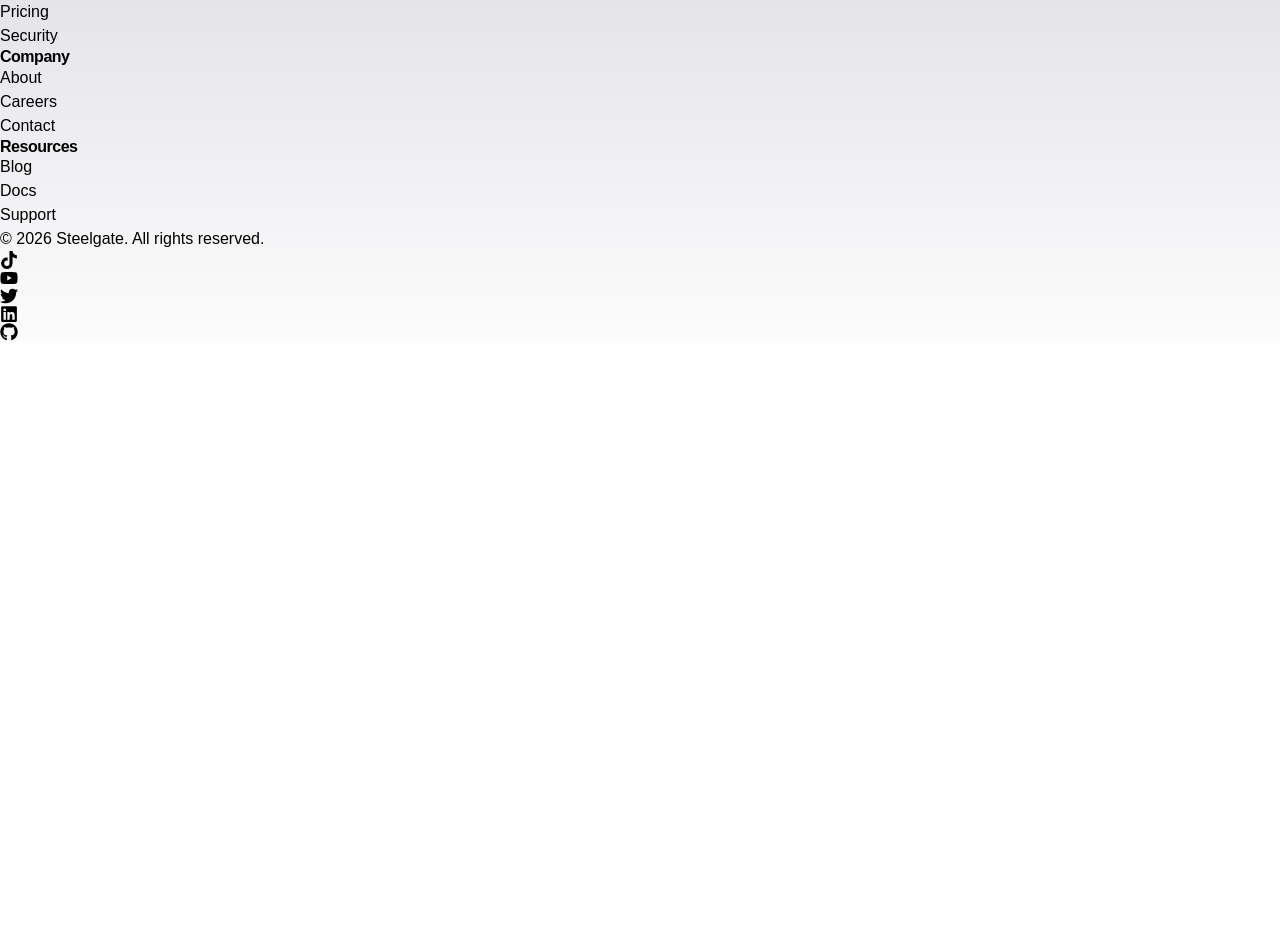
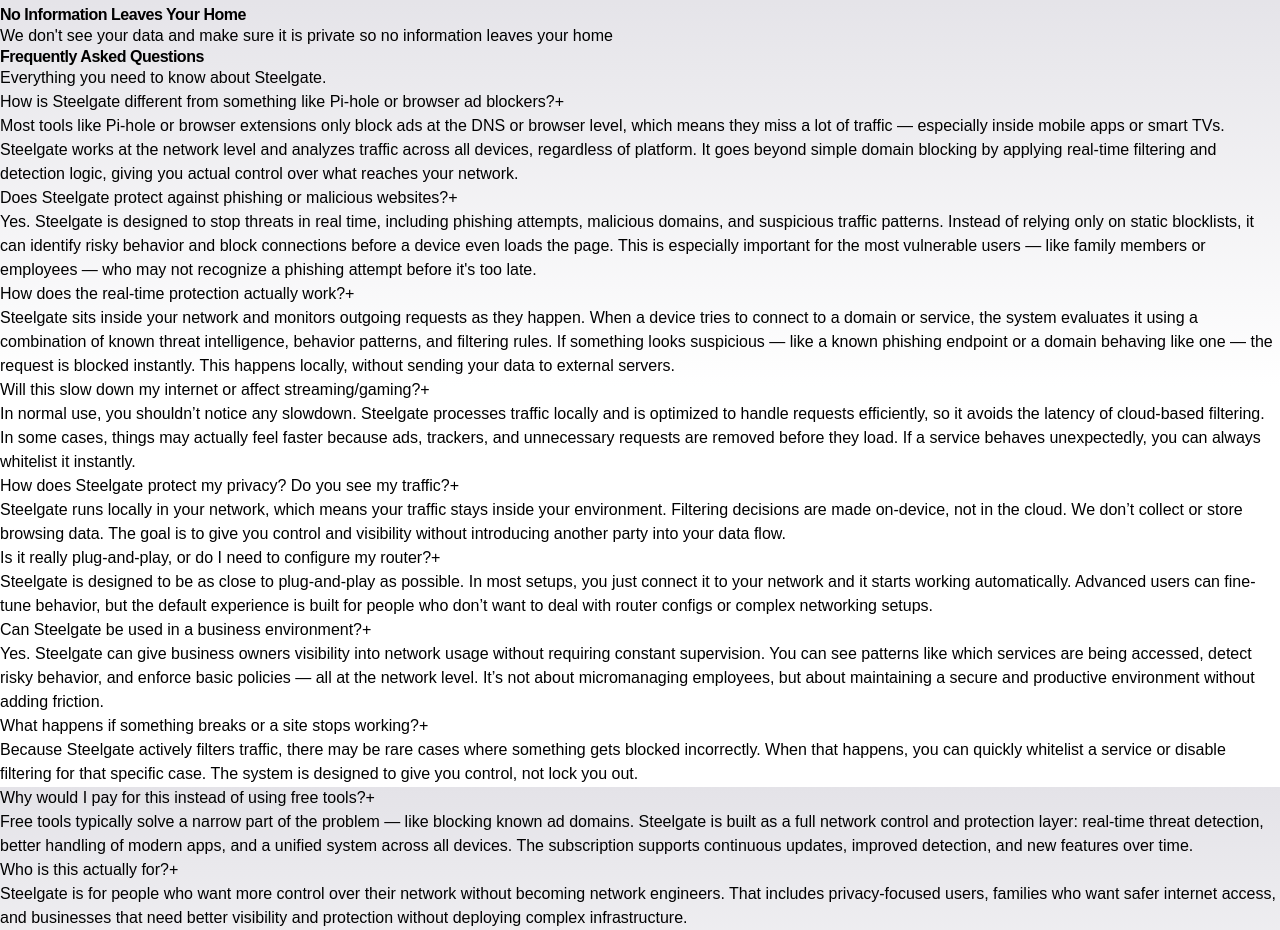
Before and after one commit to george1586/RatfaNewWebsite, a React (Vite) app in the folder RatfaNewWebsite/client/: page / in a window 1280 px wide. Shown: the part 3213-4143 px from the top of the page. Before the commit the page ends 3554 px from the top, so only its background shows below. Built offline with nearby package versions, Linux system fonts and the light colour scheme; a web font is replaced by a local one.

Commit message:
faq added

```diff
--- /dev/null
+++ b/RatfaNewWebsite/client/src/components/Faq.jsx
@@ -0,0 +1,100 @@
+import { useState } from "react";
+
+const faqData = [
+    {
+        question: "How is Steelgate different from something like Pi-hole or browser ad blockers?",
+        answer: "Most tools like Pi-hole or browser extensions only block ads at the DNS or browser level, which means they miss a lot of traffic — especially inside mobile apps or smart TVs. Steelgate works at the network level and analyzes traffic across all devices, regardless of platform. It goes beyond simple domain blocking by applying real-time filtering and detection logic, giving you actual control over what reaches your network."
+    },
+    {
+        question: "Does Steelgate protect against phishing or malicious websites?",
+        answer: "Yes. Steelgate is designed to stop threats in real time, including phishing attempts, malicious domains, and suspicious traffic patterns. Instead of relying only on static blocklists, it can identify risky behavior and block connections before a device even loads the page. This is especially important for the most vulnerable users — like family members or employees — who may not recognize a phishing attempt before it's too late."
+    },
+    {
+        question: "How does the real-time protection actually work?",
+        answer: "Steelgate sits inside your network and monitors outgoing requests as they happen. When a device tries to connect to a domain or service, the system evaluates it using a combination of known threat intelligence, behavior patterns, and filtering rules. If something looks suspicious — like a known phishing endpoint or a domain behaving like one — the request is blocked instantly. This happens locally, without sending your data to external servers."
+    },
+    {
+        question: "Will this slow down my internet or affect streaming/gaming?",
+        answer: "In normal use, you shouldn’t notice any slowdown. Steelgate processes traffic locally and is optimized to handle requests efficiently, so it avoids the latency of cloud-based filtering. In some cases, things may actually feel faster because ads, trackers, and unnecessary requests are removed before they load. If a service behaves unexpectedly, you can always whitelist it instantly."
+    },
+    {
+        question: "How does Steelgate protect my privacy? Do you see my traffic?",
+        answer: "Steelgate runs locally in your network, which means your traffic stays inside your environment. Filtering decisions are made on-device, not in the cloud. We don’t collect or store browsing data. The goal is to give you control and visibility without introducing another party into your data flow."
+    },
+    {
+        question: "Is it really plug-and-play, or do I need to configure my router?",
+        answer: "Steelgate is designed to be as close to plug-and-play as possible. In most setups, you just connect it to your network and it starts working automatically. Advanced users can fine-tune behavior, but the default experience is built for people who don’t want to deal with router configs or complex networking setups."
+    },
+    {
+        question: "Can Steelgate be used in a business environment?",
+        answer: "Yes. Steelgate can give business owners visibility into network usage without requiring constant supervision. You can see patterns like which services are being accessed, detect risky behavior, and enforce basic policies — all at the network level. It’s not about micromanaging employees, but about maintaining a secure and productive environment without adding friction."
+    },
+    {
+        question: "What happens if something breaks or a site stops working?",
+        answer: "Because Steelgate actively filters traffic, there may be rare cases where something gets blocked incorrectly. When that happens, you can quickly whitelist a service or disable filtering for that specific case. The system is designed to give you control, not lock you out."
+    },
+    {
+        question: "Why would I pay for this instead of using free tools?",
+        answer: "Free tools typically solve a narrow part of the problem — like blocking known ad domains. Steelgate is built as a full network control and protection layer: real-time threat detection, better handling of modern apps, and a unified system across all devices. The subscription supports continuous updates, improved detection, and new features over time."
+    },
+    {
+        question: "Who is this actually for?",
+        answer: "Steelgate is for people who want more control over their network without becoming network engineers. That includes privacy-focused users, families who want safer internet access, and businesses that need better visibility and protection without deploying complex infrastructure."
+    }
+];
+
+function FAQ() {
+    const [openIndex, setOpenIndex] = useState(null);
+
+    const toggle = (index) => {
+        setOpenIndex(openIndex === index ? null : index);
+    };
+
+    return (
+        <section className="w-full py-24 bg-[#f0f0f0]">
+            <div className="max-w-4xl mx-auto">
+                <div className="text-center mb-16">
+                    <h2 className="text-4xl sm:text-5xl font-bold text-[var(--text-landing)]">
+                        Frequently Asked Questions
+                    </h2>
+                    <p className="mt-4 text-[var(--text-light)]">
+                        Everything you need to know about Steelgate.
+                    </p>
+                </div>
+
+                <div className="space-y-4">
+                    {faqData.map((item, index) => (
+                        <div
+                            key={index}
+                            className="border border-[var(--border-light)] rounded-lg overflow-hidden"
+                        >
+                            <button
+                                onClick={() => toggle(index)}
+                                className="w-full flex justify-between items-center px-6 py-5 text-left"
+                            >
+                                <span className="text-lg text-[var(--text-landing)]">
+                                    {item.question}
+                                </span>
+
+                                <span className="text-[var(--text-light)] text-xl">
+                                    {openIndex === index ? "−" : "+"}
+                                </span>
+                            </button>
+
+                            <div
+                                className={`transition-all duration-300 ease-in-out overflow-hidden ${openIndex === index ? "max-h-[300px]" : "max-h-0"
+                                    }`}
+                            >
+                                <p className="px-6 pb-5 text-[var(--text-light)]">
+                                    {item.answer}
+                                </p>
+                            </div>
+                        </div>
+                    ))}
+                </div>
+            </div>
+        </section>
+    );
+}
+
+export default FAQ;
--- a/RatfaNewWebsite/client/src/components/FeatureShowcase.jsx
+++ b/RatfaNewWebsite/client/src/components/FeatureShowcase.jsx
@@ -10,10 +10,10 @@
 const features = [
     { title: "Firewall", img: firewallImg },
     { title: "Parental Control", img: parentalImg },
-    { title: "VPN Server & Client", img: aiShit },
+    { title: "Safe search", img: parentalImg },
     { title: "Ad Block" },
     { title: "Intrusion Prevention" },
-    { title: "Network Segment" },
+    { title: "Dopamine Free" },
     { title: "Bandwidth Usage"},
 ];
 
@@ -68,7 +68,7 @@
     return (
         <section
             ref={sectionRef}
-            className="w-full bg-[var(--bg-top)] px-6 md:px-16 py-20"
+            className="w-full bg-[var(--bg-top)] px-6 md:px-16 py-20 min-h-screen"
         >
             <div className="max-w-[1200px] mx-auto flex flex-col md:flex-row items-center gap-12">
 
@@ -76,7 +76,7 @@
                     <img
                         src={features[displayed].img}
                         className={`
-                            w-full max-w-[350px] object-contain lg:min-h-[800px]
+                            w-full max-w-[350px] object-contain lg:min-h-[400px]
                             transition-all duration-300
                             ${visible ? "opacity-100 scale-100" : "opacity-0 scale-95"}
                         `}
--- a/RatfaNewWebsite/client/src/components/Features.jsx
+++ b/RatfaNewWebsite/client/src/components/Features.jsx
@@ -47,7 +47,9 @@
             ">
 
                 <Feature title="Real Time Protection" desc="A locally run AI processes websites to let you know if they are safe or not" />
+                <Feature title="Dopamine Detox" desc="Now you can disable reels and videos while keeping the messaging functionality of platforms" />
                 <Feature title="Ad And Tracker Blocker" desc="Permanent list of known ads and trackers is continuosly blocked before even loading on your screen" />
+                <Feature title="Improved internet speed" desc="Ads and trackers consist of 1/3 of the total traffic. Blocking them allows you to use more bandwith for the things that actually matter." />
                 <Feature title="Phishing Attack Defense" desc="Permanent list of known phishing websites and malware is continuosly blocked before even loading on your screen" />
                 <Feature title="Parental Control" desc="Control what your child/elders can see online, or if they can even browse online" />
                 <Feature title="Easy To Set Up" desc="Plug it up, make sure you connect the included ethernet cable into Steelgate and forget about it" />
--- a/RatfaNewWebsite/client/src/pages/LandingPage.jsx
+++ b/RatfaNewWebsite/client/src/pages/LandingPage.jsx
@@ -4,6 +4,7 @@
 import ProductInfo from "../components/ProductInfo"
 import Footer from "../components/Footer"
 import Video from "../components/Video"
+import FAQ from "../components/Faq"
 
 function LandingPage() {
     return (
@@ -13,6 +14,7 @@
             <ProductInfo></ProductInfo>
             <FeaturesShowcase></FeaturesShowcase>
             <Features></Features>
+            <FAQ></FAQ>
             <Footer></Footer>
         </>
     )
```
